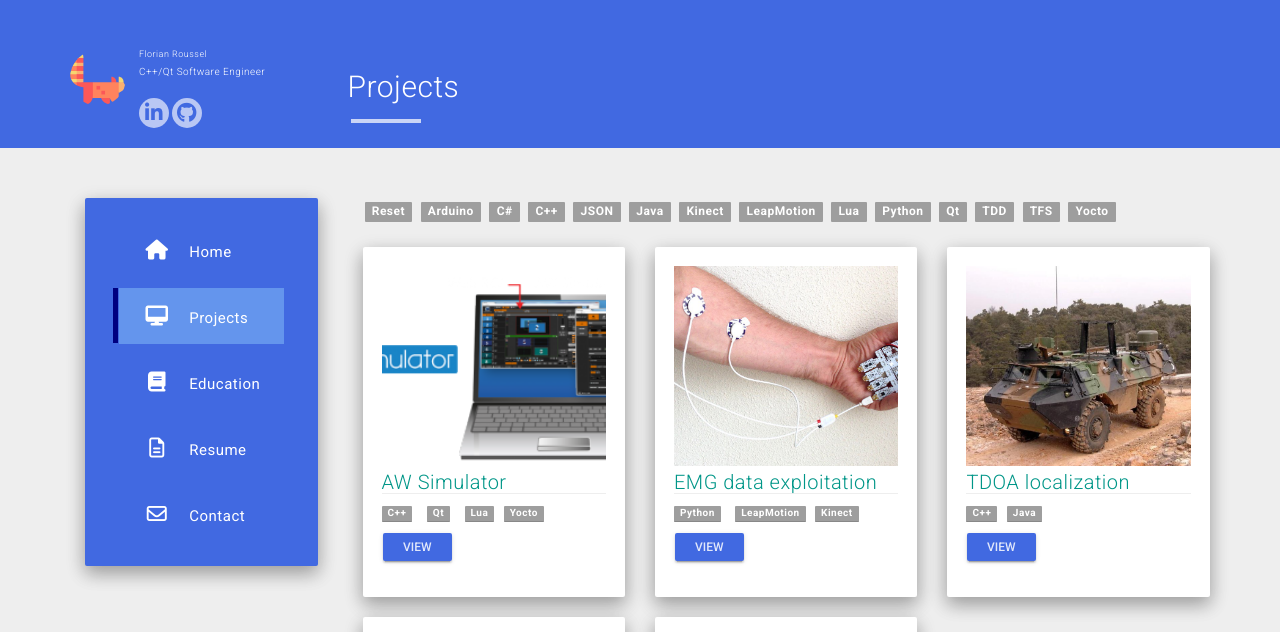
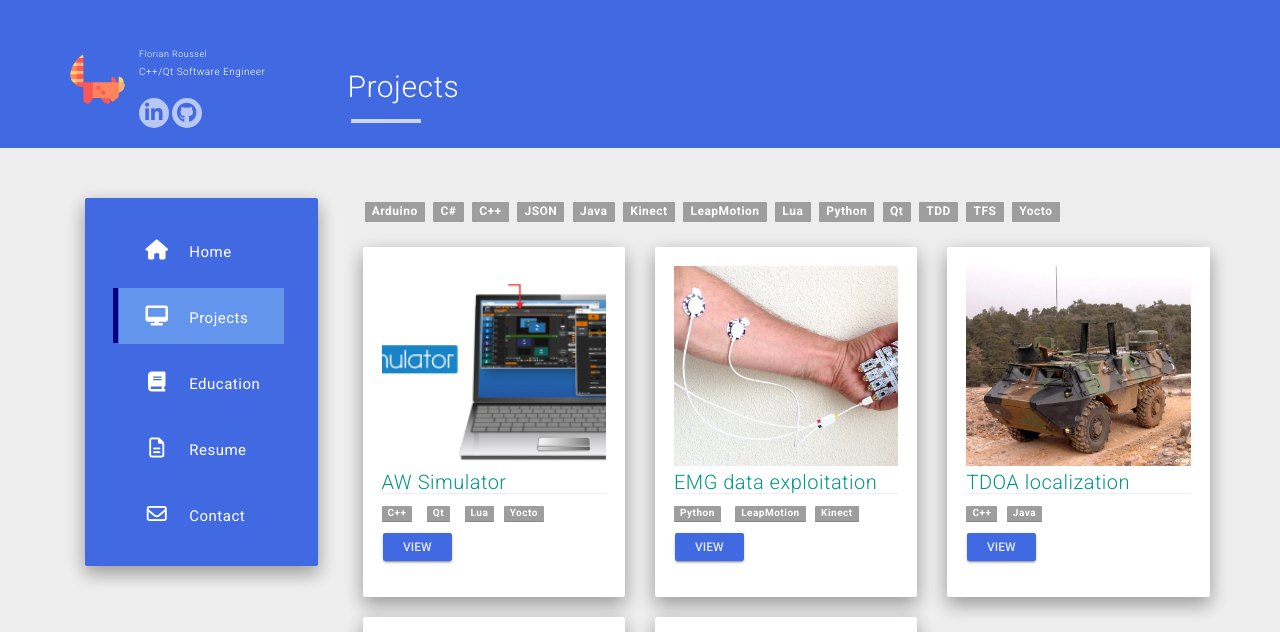
Before and after one commit to clement-roblot/karlito139.github.io, a Jekyll site: the page built from projects.md, in a window 1280 px wide, cut to the strip 0-632 px from the top of the page. Built offline with Jekyll 4.4.1, drawn with Linux system fonts in a browser that asks for light colours; nearby versions of some CDN libraries.

Commit message:
- Retrait du tag générique Reset des projets.

```diff
--- a/_includes/project_tags.html
+++ b/_includes/project_tags.html
@@ -1,6 +1,5 @@
 {% if site.enableTags ==  true %}
     <div id="tag-filter" class="col-md-12 col-xs-12 tag-group">
-        <span class="label tag-filter tag-cloud all">Reset</span>
         {% assign tagarray = site.tagarray %}
         {% for project in site.data.projects %}
             {% for tag in project.tags %}
```
